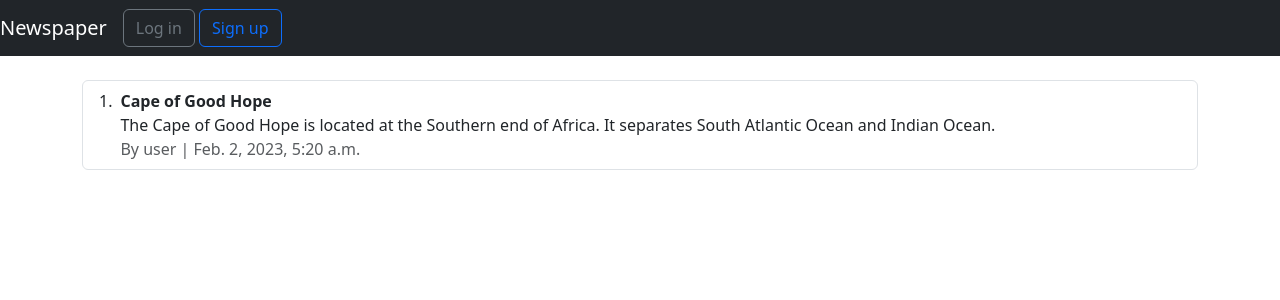
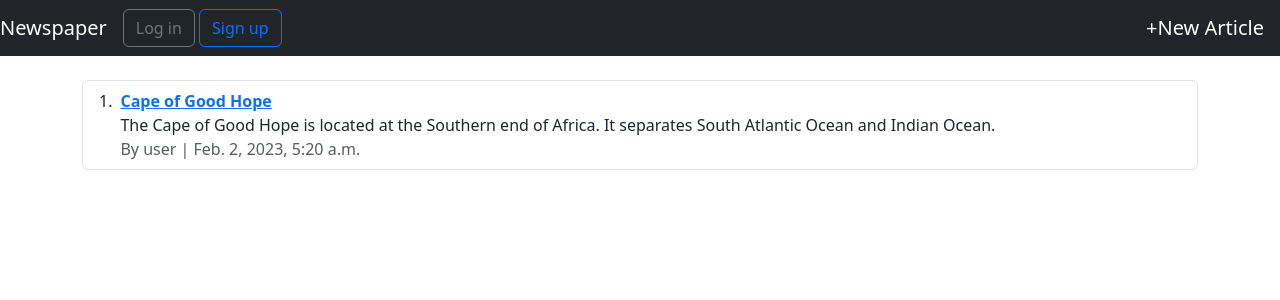
Before and after one commit to joise71/django_project-newspaper, a Django app: page /articles/ in a window 1280 px wide. Shown: the top 300 px of the page. Run offline with Django 4.2, Linux system fonts and the light colour scheme; data comes from the database, SQL or seed files in the repository; both versions use the stored data as it was after the commit; parts of the project's set-up code (start-up, migrations or seed data) failed here and were passed over.

Commit message:
added views, urls and templates for CRUD functionality

```diff
--- a/articles/urls.py
+++ b/articles/urls.py
@@ -3,4 +3,8 @@ from . import views
 
 urlpatterns = [
     path('', views.ArticleListView.as_view(), name='article_list'),
+    path('<int:pk>/', views.ArticleDetailView.as_view(), name='article_detail'),
+    path('<int:pk>/edit/', views.ArticleUpdateView.as_view(), name='article_update'),
+    path('<int:pk>/delete/', views.ArticleDeleteView.as_view(), name='article_delete'),
+    path('create/', views.ArticleCreateView.as_view(), name='article_create'),
 ]
--- a/articles/views.py
+++ b/articles/views.py
@@ -1,7 +1,32 @@
-from django.views.generic import ListView
+from django.views.generic import ListView, DetailView
+from django.views.generic.edit import CreateView, UpdateView, DeleteView
+from django.urls import path, reverse_lazy
 from . import models
 
 
 class ArticleListView(ListView):
     model = models.Article
     template_name = 'article_list.html'
+
+
+class ArticleDetailView(DetailView):
+    model = models.Article
+    template_name = 'article_detail.html'
+
+
+class ArticleUpdateView(UpdateView):
+    model = models.Article
+    fields = ['title', 'body']
+    template_name = 'article_update.html'
+
+
+class ArticleDeleteView(DeleteView):
+    model = models.Article
+    template_name = 'article_delete.html'
+    success_url = reverse_lazy('article_list')
+
+
+class ArticleCreateView(CreateView):
+    model = models.Article
+    template_name = 'article_create.html'
+    fields = ['title', 'body', 'author']
--- a/templates/article_list.html
+++ b/templates/article_list.html
@@ -7,14 +7,14 @@
         {% for article in object_list %}
           <li class="list-group-item d-flex justify-content-between align-items-start">
             <div class="ms-2 me-auto">
-              <div class="fw-bold">{{ article.title }}</div>
+              <div class="fw-bold"><a href="{% url 'article_detail' article.pk %}">{{ article.title }}</a></div>
                 {{ article.body|truncatewords:100 }}
                 <div class="text-muted">By {{ article.author}} | {{ article.date }}</div>
             </div>
             <span>
                 {% if user.is_authenticated %}
-                    <a href="#">Edit</a> |
-                    <a href="#">Delete</a>
+                    <a href="{% url 'article_update' article.pk %}">Edit</a> |
+                    <a href="{% url 'article_delete' article.pk %}">Delete</a>
                 {% endif %}
             </span>
           </li>
--- a/templates/base.html
+++ b/templates/base.html
@@ -37,6 +37,7 @@
             </form>
             {% endif %}
         </div>
+        <a class="navbar-brand" href="{% url 'article_create' %}">+New Article</a>
     </nav>
     <div class="container">
         {% block content %}
```
Also changed, not shown: templates/article_create.html (added, +13 -0 lines), templates/article_delete.html (added, +13 -0 lines), templates/article_detail.html (added, +11 -0 lines), templates/article_update.html (added, +13 -0 lines), templates/home.html (+7 -8 lines), db.sqlite3.
